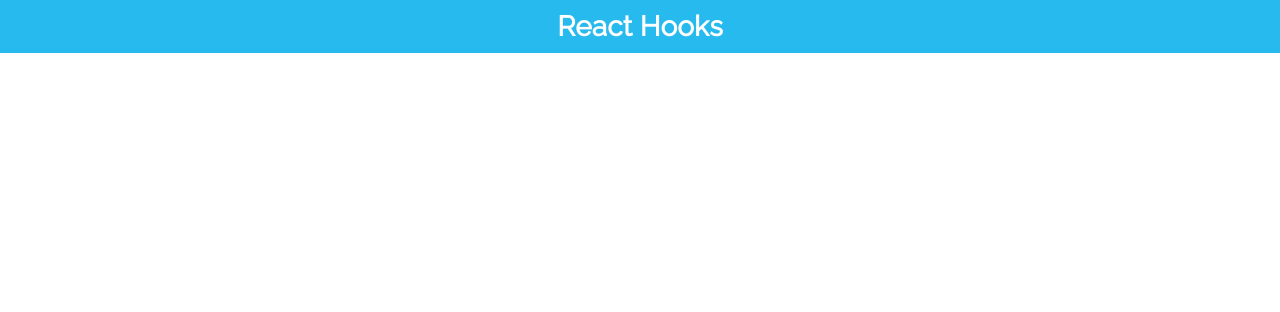
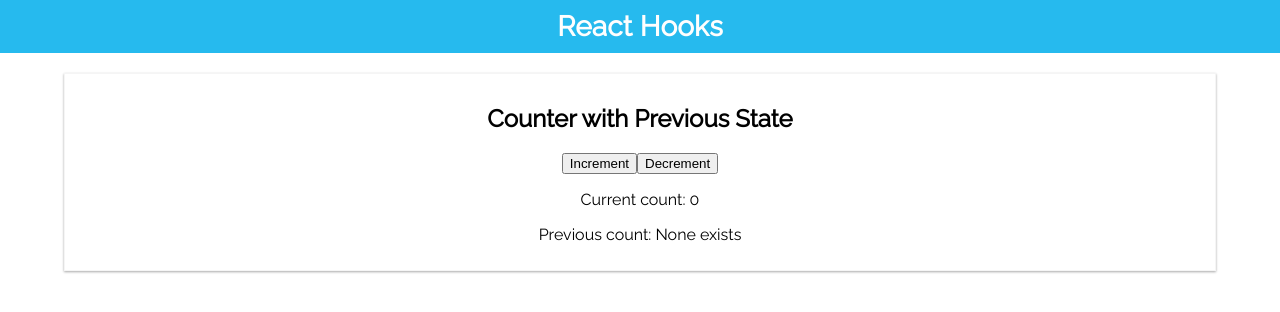
Before and after one commit to AndrewUsher/react-hooks, a React (Create React App) app: page /previous-state in a window 1280 px wide. Shown: the top 312 px of the page. Built offline with nearby package versions, Linux system fonts and the light colour scheme.

Commit message:
Add hook for using previous state

```diff
--- a/src/App.js
+++ b/src/App.js
@@ -11,6 +11,7 @@ import Motion from './DeviceMotion'
 import Orientation from './DeviceOrientation'
 import Resize from './WindowResize'
 import MouseMove from './MouseMove'
+import PreviousState from './PreviousState'
 
 const App = () => (
   <BrowserRouter>
@@ -20,6 +21,7 @@ const App = () => (
         <Header />
         <Switch>
           <Route exact component={GeolocationWatch} path="/geolocation-watch" />
+          <Route exact component={PreviousState} path="/previous-state" />
           <Route exact component={Home} path="/" />
           <Route exact component={GeolocationStatic} path="/geolocation-static" />
           <Route exact component={Locale} path="/locale" />
--- a/src/GlobalStyle.js
+++ b/src/GlobalStyle.js
@@ -1,4 +1,4 @@
-import {createGlobalStyle} from 'styled-components'
+import { createGlobalStyle } from 'styled-components'
 
 const GlobalStyle = createGlobalStyle`
   *, *::before, *::after {
--- a/src/Home/index.js
+++ b/src/Home/index.js
@@ -19,6 +19,7 @@ const Styled = {
 const Home = () => (
   <Styled.Section>
     <Link to="/resize">Resize</Link>
+    <Link to="/previous-state">Counter with Previous State</Link>
     <Link to="/mousemove">MouseMove</Link>
     <Link to="/locale">Locale</Link>
     <Link to="/motion">Motion</Link>
--- /dev/null
+++ b/src/PreviousState/index.js
@@ -0,0 +1,19 @@
+import React, { useState } from 'react'
+import usePreviousState from './usePreviousState'
+
+const PreviousState = () => {
+  const [count, setCount] = useState(0)
+  const previousCount = usePreviousState(count, 'None exists')
+
+  return (
+    <section>
+      <h2>Counter with Previous State</h2>
+      <button onClick={() => setCount(count + 5)}>Increment</button>
+      <button onClick={() => setCount(count - 5)}>Decrement</button>
+      <p>Current count: {count}</p>
+      <p>Previous count: {previousCount}</p>
+    </section>
+  )
+}
+
+export default PreviousState
--- /dev/null
+++ b/src/PreviousState/usePreviousState.js
@@ -0,0 +1,13 @@
+import { useEffect, useRef } from 'react'
+
+const usePreviousState = (value, fallback) => {
+  const ref = useRef()
+
+  useEffect(() => {
+    ref.current = value
+  })
+
+  return typeof ref.current !== 'undefined' ? ref.current : fallback
+}
+
+export default usePreviousState
```
